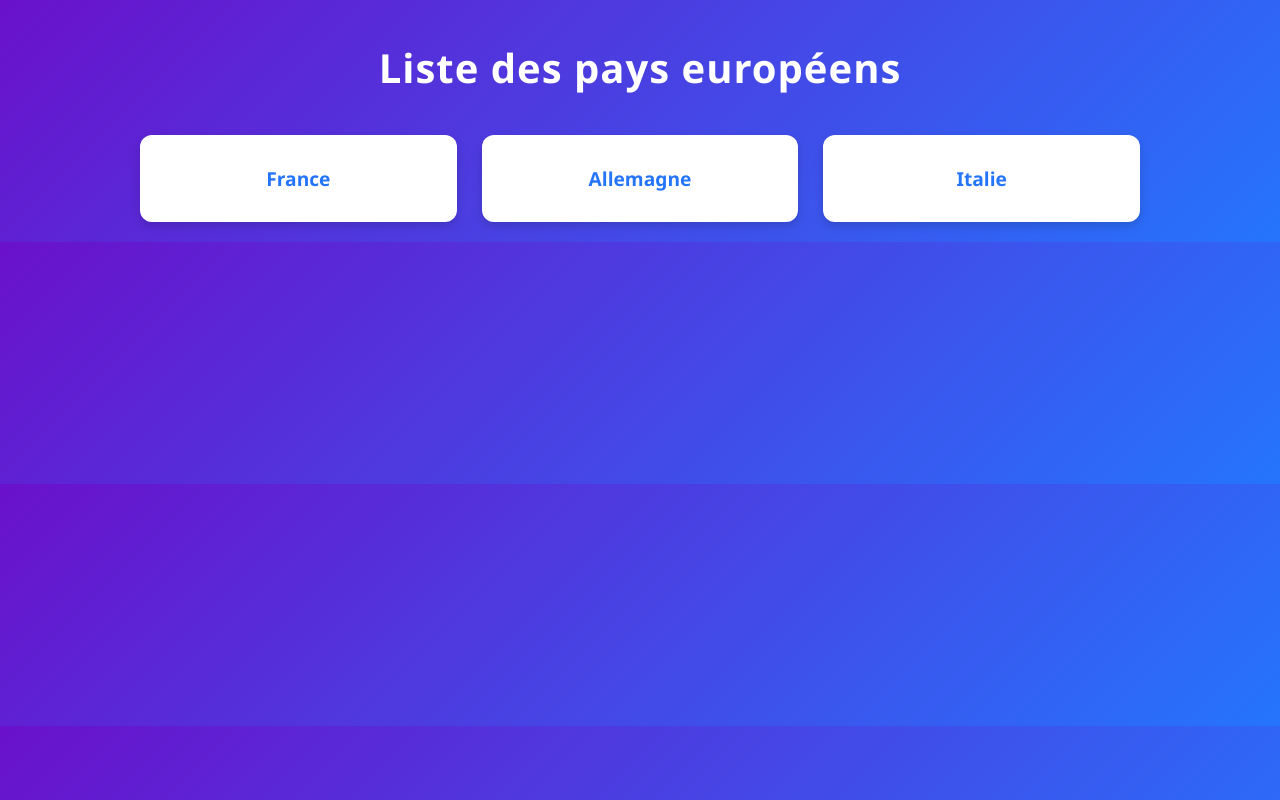
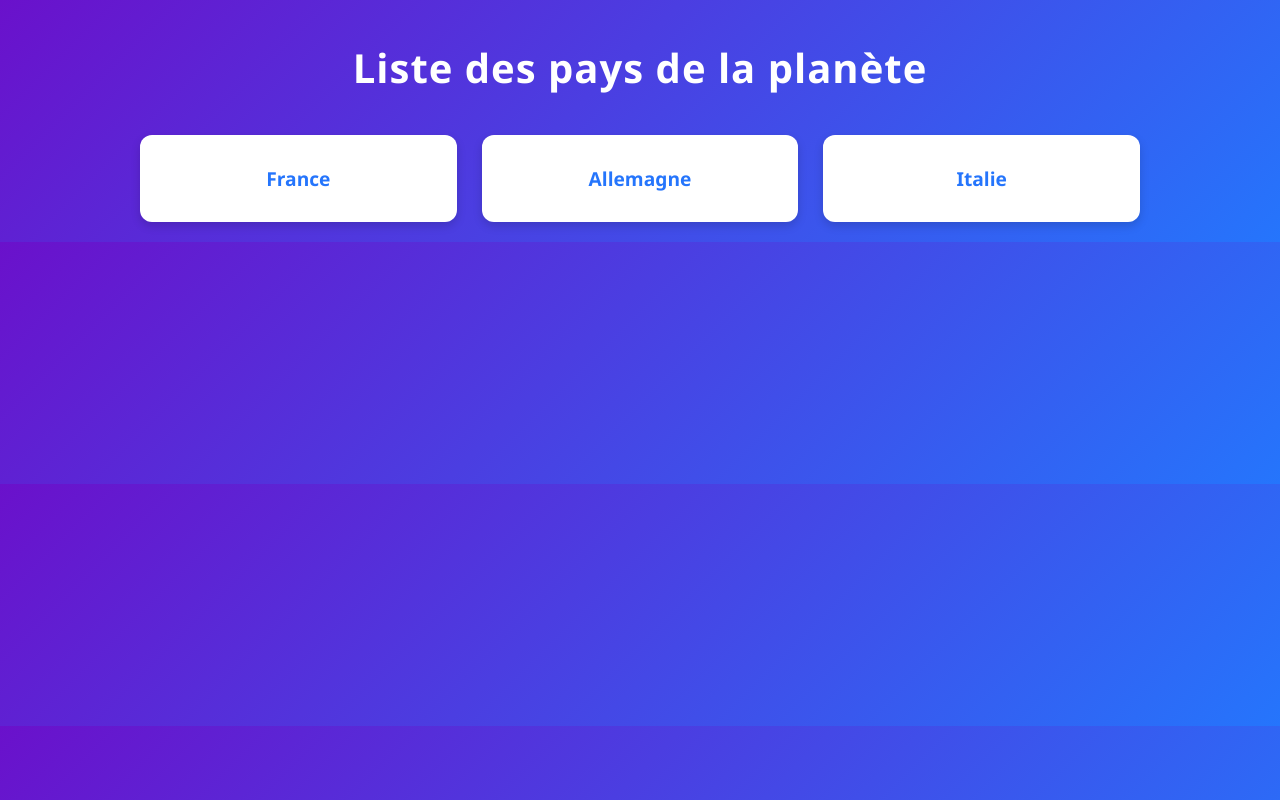
Before and after one commit to profvioletclub-source/politique_du_monde, a plain HTML site: page index.html in a window 1280 px wide. Drawn offline with Linux system fonts and the light colour scheme.

Commit message:
Update index.html

```diff
--- a/index.html
+++ b/index.html
@@ -2,11 +2,11 @@
 <html lang="fr">
 <head>
   <meta charset="UTF-8">
-  <title>Pays Européens</title>
+  <title>Politique du Monde</title>
   <link rel="stylesheet" href="style.css">
 </head>
 <body>
-  <h1>Liste des pays européens</h1>
+  <h1>Liste des pays de la planète</h1>
   <div class="grid">
     <div class="card">
       <a href="countries/france.html">France</a>
```
